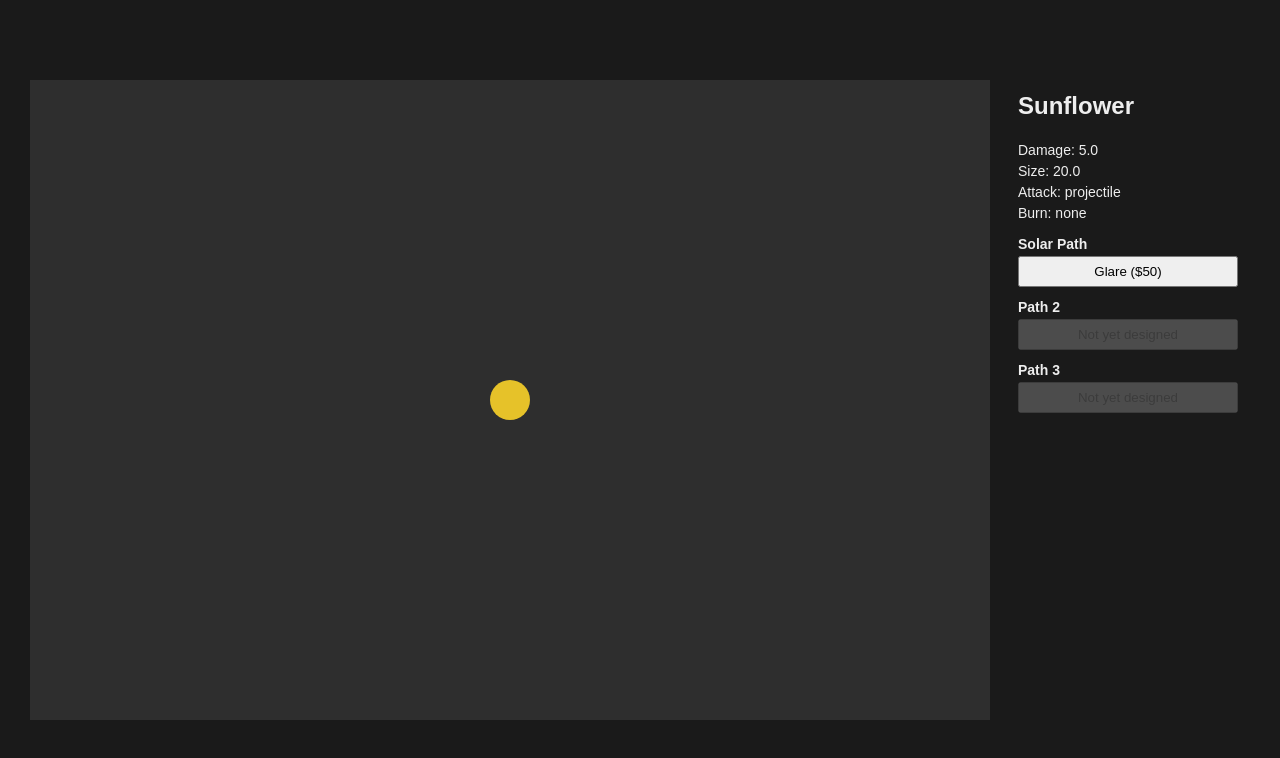
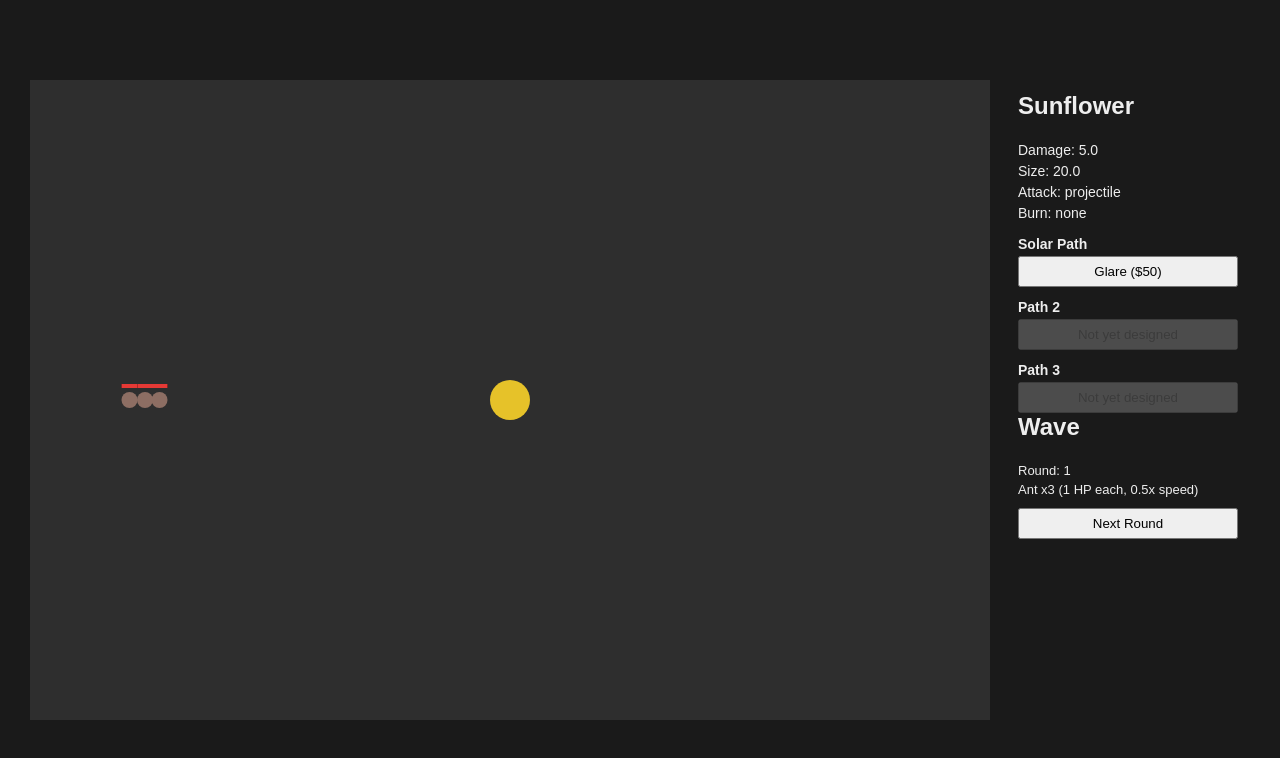
Before and after one commit to mkrauklis/bug-tower-defense, a plain HTML site: page index.html in a window 1280 px wide. Drawn offline with Linux system fonts and the light colour scheme.

Commit message:
Add enemy roster, boss tiers, and wave-generation scaffolding
js/enemies.js: generic enemy/boss/wave data model. ENEMY_TYPES (Ant,
Worm, Tiny Isopod) in intro/difficulty order, unlocked progressively
by round. BOSS_TYPES keyed by round-tier (tier 1 = round 25) so more
boss tiers can be added later without changing logic; an undesigned
tier falls back to the strongest designed one instead of inventing a
new boss. generateWave(round) scales regular-wave count/health
generically with round number (not hardcoded per round) and switches
to a boss wave every BOSS_INTERVAL (25) rounds.

Speeds are multiples of BASE_SPEED = 60px/s, the baseline unit for
this canvas size. spawnWave/updateEnemies/renderEnemies add basic
waypoint-following movement along PATH_WAYPOINTS, currently a
placeholder straight line (no map yet) — movement logic doesn't need
to change once a real path replaces it.

Wired a Wave section into the existing test panel: round counter,
wave composition readout, and a Next Round button to spawn and watch
each round's enemies move across the lane.

Co-Authored-By: Claude Sonnet 5 <noreply@anthropic.com>

```diff
--- a/index.html
+++ b/index.html
@@ -26,10 +26,15 @@
         <h3>Path 3</h3>
         <button data-path="2" type="button" disabled>Not yet designed</button>
       </div>
+
+      <h2>Wave</h2>
+      <div id="wave-info"></div>
+      <button id="next-round-btn" type="button">Next Round</button>
     </div>
   </div>
 
   <script src="js/towers.js"></script>
+  <script src="js/enemies.js"></script>
   <script src="js/game.js"></script>
 </body>
 </html>
--- /dev/null
+++ b/js/enemies.js
@@ -0,0 +1,181 @@
+// Enemy + wave data model and spawning scaffolding.
+//
+// Speed is expressed as a multiplier of BASE_SPEED (pixels/second) — the
+// speed a 1.0x-speed enemy would move at. Health is absolute hit points.
+//
+// Enemies move by following PATH_WAYPOINTS, an ordered list of {x, y}
+// points. For now this is a placeholder straight line across the canvas's
+// vertical center (there's no map yet); once a real map/path exists,
+// replace PATH_WAYPOINTS with its waypoints and this movement code keeps
+// working unchanged.
+
+const BASE_SPEED = 60; // px/second
+
+const ENEMY_TYPES = {
+  ant: { name: 'Ant', speedMultiplier: 0.5, health: 1, color: '#8d6e63', radius: 8 },
+  worm: { name: 'Worm', speedMultiplier: 0.6, health: 5, color: '#c0ca33', radius: 10 },
+  tinyIsopod: { name: 'Tiny Isopod', speedMultiplier: 0.7, health: 10, color: '#78909c', radius: 12 },
+};
+
+// Intro/difficulty order. Also gates which enemy types are unlocked at a
+// given round (see getUnlockedEnemyTypes).
+const ENEMY_ORDER = ['ant', 'worm', 'tinyIsopod'];
+
+// Bosses, keyed by boss tier (tier 1 = round 25, tier 2 = round 50, ...).
+// Only tier 1 is designed so far — add more tiers here as they're designed.
+const BOSS_TYPES = {
+  1: { name: 'Giant Beetle', speedMultiplier: 0.4, health: 50, color: '#4e342e', radius: 18 },
+};
+
+const BOSS_INTERVAL = 25;
+
+const PATH_WAYPOINTS = [
+  { x: -20, y: 320 },
+  { x: 980, y: 320 },
+];
+
+function isBossRound(round) {
+  return round % BOSS_INTERVAL === 0;
+}
+
+function getBossForRound(round) {
+  const tier = round / BOSS_INTERVAL;
+  const designedTiers = Object.keys(BOSS_TYPES).map(Number);
+  const highestDesigned = Math.max(...designedTiers);
+  // Fall back to the strongest designed boss tier if this one hasn't been
+  // designed yet, rather than inventing a new boss.
+  const useTier = BOSS_TYPES[tier] ? tier : highestDesigned;
+  return { tier: useTier, ...BOSS_TYPES[useTier] };
+}
+
+function getUnlockedEnemyTypes(round) {
+  const unlockedCount = Math.min(ENEMY_ORDER.length, Math.floor((round - 1) / 5) + 1);
+  return ENEMY_ORDER.slice(0, unlockedCount);
+}
+
+// Simple, generic round-over-round scaling: more enemies each round, and a
+// little tougher every few rounds. Not tuned — just a reasonable baseline.
+function getRoundScaling(round) {
+  return {
+    countMultiplier: 1 + (round - 1) * 0.2,
+    healthMultiplier: 1 + Math.floor((round - 1) / 3) * 0.1,
+  };
+}
+
+// Builds this round's wave as a composition list:
+// { enemyKey, name, color, radius, count, health, speedMultiplier, isBoss }
+function generateWave(round) {
+  if (isBossRound(round)) {
+    const boss = getBossForRound(round);
+    return [
+      {
+        enemyKey: `boss-tier-${boss.tier}`,
+        name: boss.name,
+        color: boss.color,
+        radius: boss.radius,
+        count: 1,
+        health: boss.health,
+        speedMultiplier: boss.speedMultiplier,
+        isBoss: true,
+      },
+    ];
+  }
+
+  const scaling = getRoundScaling(round);
+  const unlocked = getUnlockedEnemyTypes(round);
+
+  return unlocked.map((key) => {
+    const type = ENEMY_TYPES[key];
+    return {
+      enemyKey: key,
+      name: type.name,
+      color: type.color,
+      radius: type.radius,
+      count: Math.max(1, Math.round(3 * scaling.countMultiplier)),
+      health: Math.round(type.health * scaling.healthMultiplier),
+      speedMultiplier: type.speedMultiplier,
+      isBoss: false,
+    };
+  });
+}
+
+// Live enemy instances for the current wave.
+let activeEnemies = [];
+
+function spawnWave(composition) {
+  activeEnemies = [];
+  let spawnDelay = 0;
+
+  composition.forEach((entry) => {
+    for (let i = 0; i < entry.count; i += 1) {
+      activeEnemies.push({
+        enemyKey: entry.enemyKey,
+        name: entry.name,
+        color: entry.color,
+        radius: entry.radius,
+        maxHealth: entry.health,
+        health: entry.health,
+        speed: BASE_SPEED * entry.speedMultiplier,
+        isBoss: entry.isBoss,
+        waypointIndex: 0,
+        x: PATH_WAYPOINTS[0].x,
+        y: PATH_WAYPOINTS[0].y,
+        spawnDelay,
+        spawned: false,
+      });
+      spawnDelay += 0.5; // stagger spawns half a second apart so they don't overlap
+    }
+  });
+}
+
+function updateEnemies(deltaSeconds) {
+  activeEnemies.forEach((enemy) => {
+    if (!enemy.spawned) {
+      enemy.spawnDelay -= deltaSeconds;
+      if (enemy.spawnDelay > 0) return;
+      enemy.spawned = true;
+    }
+
+    let remaining = enemy.speed * deltaSeconds;
+    while (remaining > 0 && enemy.waypointIndex < PATH_WAYPOINTS.length - 1) {
+      const target = PATH_WAYPOINTS[enemy.waypointIndex + 1];
+      const dx = target.x - enemy.x;
+      const dy = target.y - enemy.y;
+      const dist = Math.hypot(dx, dy);
+
+      if (dist <= remaining) {
+        enemy.x = target.x;
+        enemy.y = target.y;
+        enemy.waypointIndex += 1;
+        remaining -= dist;
+      } else {
+        enemy.x += (dx / dist) * remaining;
+        enemy.y += (dy / dist) * remaining;
+        remaining = 0;
+      }
+    }
+  });
+
+  // Drop enemies that reached the final waypoint (the base/goal, for now).
+  activeEnemies = activeEnemies.filter(
+    (enemy) => enemy.waypointIndex < PATH_WAYPOINTS.length - 1
+  );
+}
+
+function renderEnemies(ctx) {
+  activeEnemies.forEach((enemy) => {
+    if (!enemy.spawned) return;
+
+    ctx.fillStyle = enemy.color;
+    ctx.beginPath();
+    ctx.arc(enemy.x, enemy.y, enemy.radius, 0, Math.PI * 2);
+    ctx.fill();
+
+    const barWidth = enemy.radius * 2;
+    const healthRatio = enemy.health / enemy.maxHealth;
+    ctx.fillStyle = '#000';
+    ctx.fillRect(enemy.x - barWidth / 2, enemy.y - enemy.radius - 8, barWidth, 4);
+    ctx.fillStyle = '#e53935';
+    ctx.fillRect(enemy.x - barWidth / 2, enemy.y - enemy.radius - 8, barWidth * healthRatio, 4);
+  });
+}
--- a/js/game.js
+++ b/js/game.js
@@ -3,8 +3,12 @@ const ctx = canvas.getContext('2d');
 
 const sunflower = createTower('sunflower');
 
+let round = 1;
+let currentWave = generateWave(round);
+spawnWave(currentWave);
+
 function update(deltaSeconds) {
-  // Game state updates will go here.
+  updateEnemies(deltaSeconds);
 }
 
 function render() {
@@ -32,6 +36,8 @@ function render() {
   ctx.arc(x, y, sunflower.stats.size, 0, Math.PI * 2);
   ctx.fill();
   ctx.restore();
+
+  renderEnemies(ctx);
 }
 
 function renderPanel() {
@@ -63,6 +69,16 @@ function renderPanel() {
   }
 }
 
+function renderWaveInfo() {
+  const waveInfoEl = document.getElementById('wave-info');
+  const lines = currentWave.map((entry) =>
+    entry.isBoss
+      ? `BOSS: ${entry.name} (${entry.health} HP, ${entry.speedMultiplier}x speed)`
+      : `${entry.name} x${entry.count} (${entry.health} HP each, ${entry.speedMultiplier}x speed)`
+  );
+  waveInfoEl.innerHTML = `Round: ${round}<br>${lines.join('<br>')}`;
+}
+
 document.querySelectorAll('button[data-path]').forEach((btn) => {
   btn.addEventListener('click', () => {
     const pathIndex = Number(btn.dataset.path);
@@ -70,12 +86,20 @@ document.querySelectorAll('button[data-path]').forEach((btn) => {
   });
 });
 
+document.getElementById('next-round-btn').addEventListener('click', () => {
+  round += 1;
+  currentWave = generateWave(round);
+  spawnWave(currentWave);
+  renderWaveInfo();
+});
+
 renderPanel();
+renderWaveInfo();
 
 let lastTime = 0;
 
 function loop(timestamp) {
-  const deltaSeconds = (timestamp - lastTime) / 1000;
+  const deltaSeconds = lastTime ? (timestamp - lastTime) / 1000 : 0;
   lastTime = timestamp;
 
   update(deltaSeconds);
--- a/style.css
+++ b/style.css
@@ -48,3 +48,15 @@ canvas {
   cursor: not-allowed;
   opacity: 0.6;
 }
+
+#wave-info {
+  line-height: 1.5;
+  font-size: 13px;
+  margin-bottom: 8px;
+}
+
+#next-round-btn {
+  width: 100%;
+  padding: 6px;
+  cursor: pointer;
+}
```
